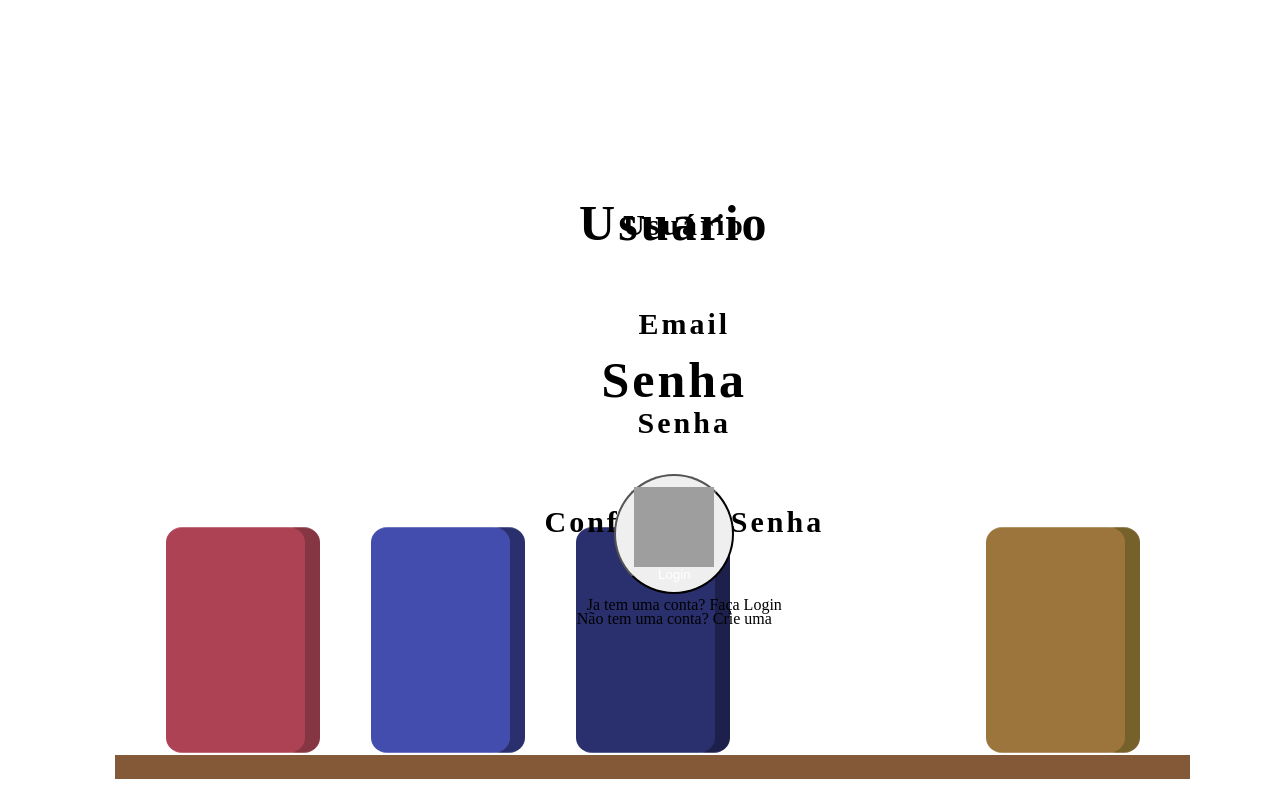
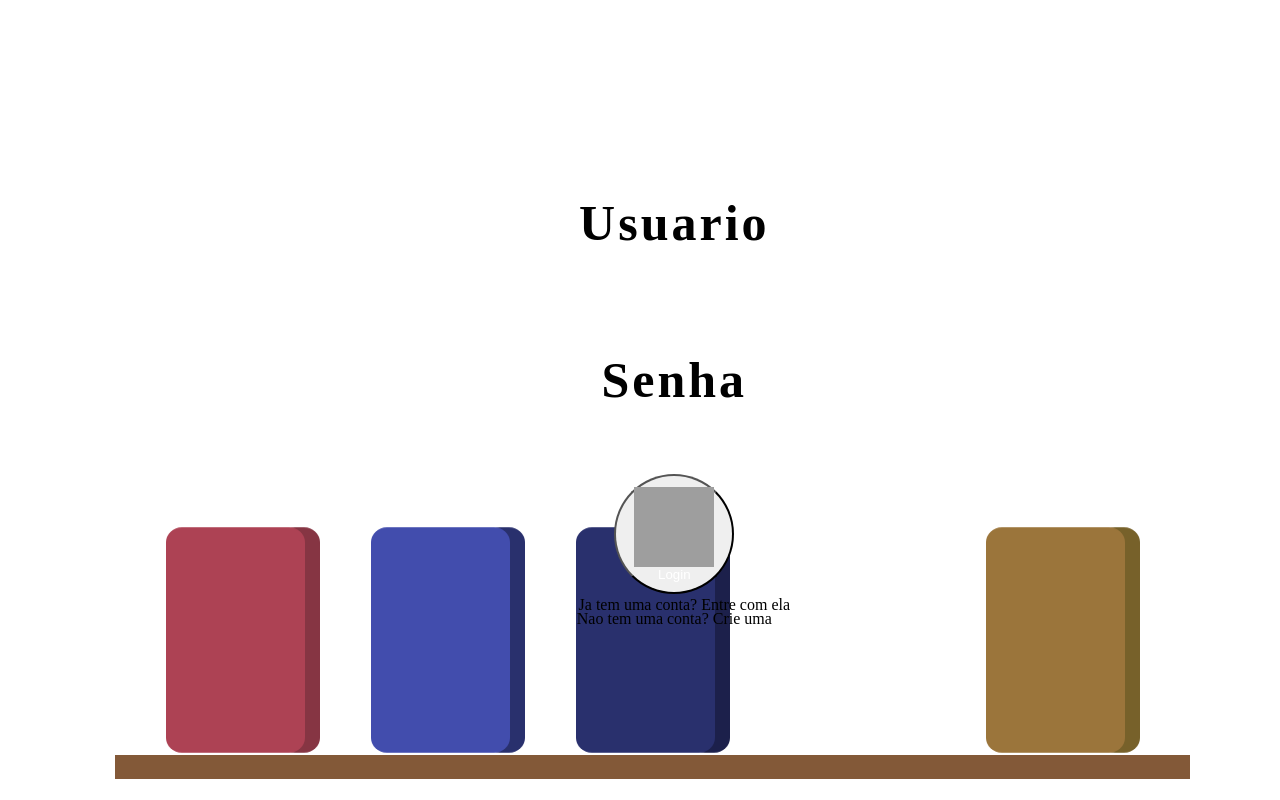
Before and after one commit to BeatrizHCor/KeyBattle-Royale, a PHP site: page /home.html in a window 1280 px wide. Run offline with PHP 8.4, Linux system fonts and the light colour scheme; grey boxes are pictures that could not be loaded.

Commit message:
dictionary :construction:

```diff
--- a/pages/home/home.css
+++ b/pages/home/home.css
@@ -71,6 +71,7 @@ body {
 #registro {
   transform: scale(0);
 }
+
 #side {
   width: 95%;
   height: 98%;
@@ -151,8 +152,11 @@ form {
   width: 100%;
   min-width: 300px;
   max-height: 70%;
+  transform: scale(0);
 }
-
+.page.turn .labels {
+  animation: scale 2.4s forwards;
+}
 #Voltar {
   animation: scaleLabel 5s forwards;
 }
--- a/pages/home/home.html
+++ b/pages/home/home.html
@@ -1,6 +1,6 @@
 <html>
   <head>
-    <link type="text/css" rel="stylesheet" href="home.css" />
+    <link type="text/css" rel="stylesheet" href="./home.css" />
     <link type="image/x-icon" rel="icon" href="../../images/favicon.svg" />
     <title>KeyBattle Royale</title>
   </head>
@@ -25,7 +25,7 @@
                 />Login
               </button>
             </div>
-            <p id="registrar">Não tem uma conta? Crie uma</p>
+            <p id="registrar">Nao tem uma conta? Crie uma</p>
           </form>
         </div>
         <div class="page"></div>
@@ -33,7 +33,7 @@
         <div class="page">
           <div class="labels">
             <div class="label-input">
-              <h2 id="User">Usuário</h2>
+              <h2 id="User">Usuario</h2>
             </div>
             <div class="label-input">
               <h2 id="User">Email</h2>
@@ -45,7 +45,7 @@
               <h2 id="User">Confirme a Senha</h2>
             </div>
           </div>
-          <p id="Voltar">Ja tem uma conta? Faça Login</p>
+          <p id="Voltar">Ja tem uma conta? Entre com ela</p>
         </div>
         <div class="page"></div>
         <div id="backcover">
```
